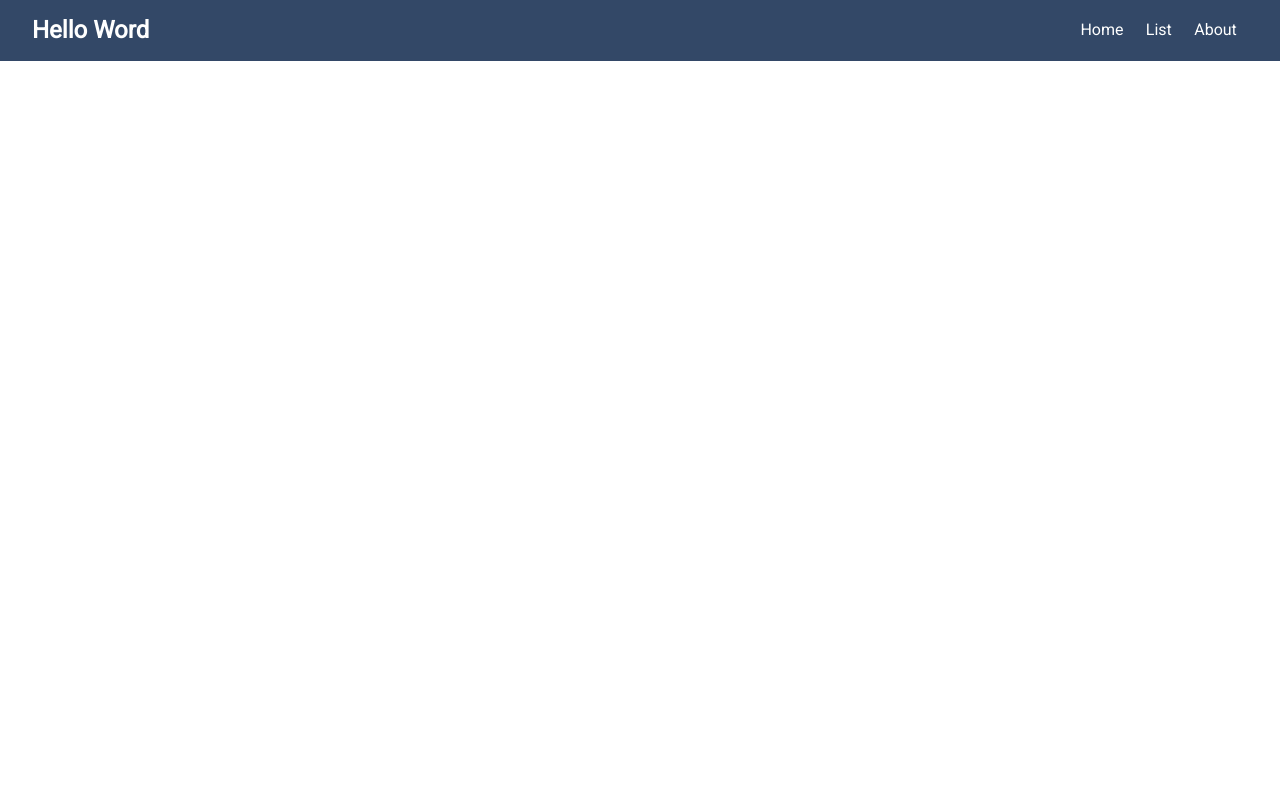
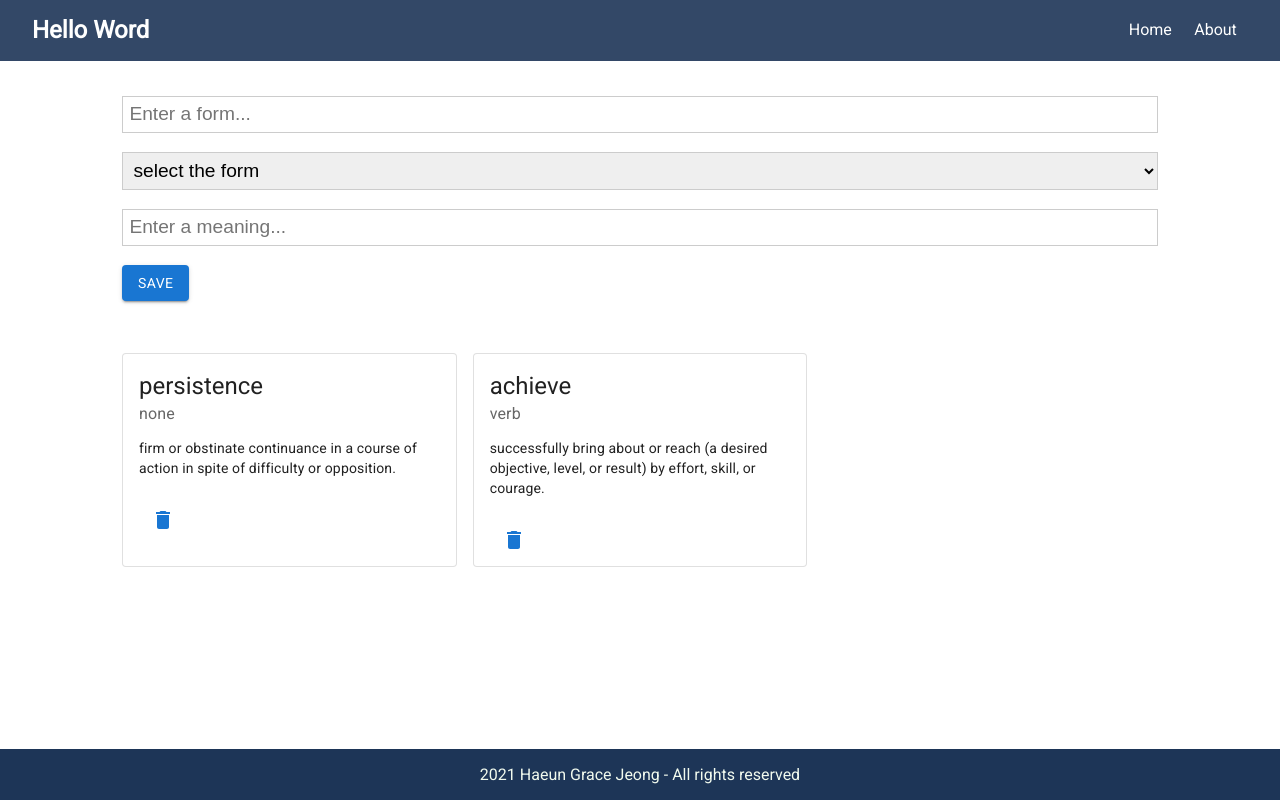
Before and after one commit to JeongHaeun3263/hello-word-mern, a React (Create React App) app: page / in a window 1280 px wide. Built offline with nearby package versions, Linux system fonts and the light colour scheme.

Commit message:
change favicon, add footer, fit the router

```diff
--- a/package.json
+++ b/package.json
@@ -2,7 +2,7 @@
 	"name": "hello-word-mern",
 	"version": "0.1.0",
 	"private": true,
-	"homepage": "http://JeongHaeun3263.github.io/hello-word-mern",
+	"homepage": "http://JeongHaeun3263.github.io/hello-word-mern/",
 	"dependencies": {
 		"@emotion/react": "^11.7.1",
 		"@emotion/styled": "^11.6.0",
--- a/public/index.html
+++ b/public/index.html
@@ -10,34 +10,11 @@
 			content="Web site created using create-react-app"
 		/>
 		<link rel="apple-touch-icon" href="%PUBLIC_URL%/logo192.png" />
-    <!--
-      manifest.json provides metadata used when your web app is installed on a
-      user's mobile device or desktop. See https://developers.google.com/web/fundamentals/web-app-manifest/
-    -->
 		<link rel="manifest" href="%PUBLIC_URL%/manifest.json" />
-    <!--
-      Notice the use of %PUBLIC_URL% in the tags above.
-      It will be replaced with the URL of the `public` folder during the build.
-      Only files inside the `public` folder can be referenced from the HTML.
-
-      Unlike "/favicon.ico" or "favicon.ico", "%PUBLIC_URL%/favicon.ico" will
-      work correctly both with client-side routing and a non-root public URL.
-      Learn how to configure a non-root public URL by running `npm run build`.
-    -->
-    <title>React App</title>
+		<title>Hello Word</title>
 	</head>
 	<body>
 		<noscript>You need to enable JavaScript to run this app.</noscript>
 		<div id="root"></div>
-    <!--
-      This HTML file is a template.
-      If you open it directly in the browser, you will see an empty page.
-
-      You can add webfonts, meta tags, or analytics to this file.
-      The build step will place the bundled scripts into the <body> tag.
-
-      To begin the development, run `npm start` or `yarn start`.
-      To create a production bundle, use `npm run build` or `yarn build`.
-    -->
 	</body>
 </html>
--- a/src/App.css
+++ b/src/App.css
@@ -376,6 +376,32 @@ table th {
 	margin-right: 0.6rem;
 }
 
+/* Word List */
+
+.word__list {
+	margin-top: 3.2rem;
+	display: grid;
+	grid-template-columns: 1fr 1fr 1fr;
+	gap: 1rem;
+}
+
+.word__add__form {
+	display: flex;
+	flex-direction: column;
+}
+
+/* Footer */
+.footer {
+	width: 100%;
+	height: 3.2rem;
+	line-height: 3.2rem;
+	text-align: center;
+	background-color: var(--primary-color);
+	color: var(--light-color);
+	position: absolute;
+	bottom: 0;
+}
+
 /* Mobile Styles */
 @media (max-width: 700px) {
 	.hide-sm {
@@ -412,17 +438,3 @@ table th {
 		justify-content: center;
 	}
 }
-
-/* Word List */
-
-.word__list {
-	margin-top: 3.2rem;
-	display: grid;
-	grid-template-columns: 1fr 1fr 1fr;
-	gap: 1rem;
-}
-
-.word__add__form {
-	display: flex;
-	flex-direction: column;
-}
--- a/src/App.js
+++ b/src/App.js
@@ -1,11 +1,17 @@
 import './App.css';
-import { BrowserRouter as Router, Switch, Route } from 'react-router-dom';
+import {
+	BrowserRouter as Router,
+	Switch,
+	Route,
+	Redirect,
+} from 'react-router-dom';
 
 import Navbar from './components/layout/Navbar';
 import About from './components/pages/About';
 import axios from 'axios';
 import { Fragment, useState } from 'react';
 import WordList from './components/words/WordList';
+import Footer from './components/layout/Footer';
 
 function App() {
 	const [words, setWords] = useState([
@@ -46,23 +52,20 @@ function App() {
 		<Router>
 			<div className='App'>
 				<Navbar />
+				<Footer />
 				<div className='container'>
 					<Switch>
-						<Route
-							exact
-							path='/hello-word-mern'
-							render={() => (
-								<Fragment>
-									<WordList
-										words={words}
-										onAdd={handleAdd}
-										onDelete={handleDelete}
-									/>
-								</Fragment>
-							)}
-						/>
-						<Route path='/about' component={About} />
-						<Route path='/list' />
+						<Route exact path='/'>
+							<WordList
+								words={words}
+								onAdd={handleAdd}
+								onDelete={handleDelete}
+							/>
+						</Route>
+						<Route exact path='/about'>
+							<About />
+						</Route>
+						<Redirect to='/' />
 					</Switch>
 				</div>
 			</div>
--- /dev/null
+++ b/src/components/layout/Footer.js
@@ -0,0 +1,11 @@
+import React from 'react';
+
+const Footer = () => {
+	return (
+		<footer className='footer'>
+			<p>{new Date().getFullYear()} Haeun Grace Jeong - All rights reserved</p>
+		</footer>
+	);
+};
+
+export default Footer;
--- a/src/components/layout/Navbar.js
+++ b/src/components/layout/Navbar.js
@@ -10,9 +10,6 @@ const Navbar = () => {
 					<Link to='/hello-word-mern'>Home</Link>
 				</li>
 				<li>
-					<Link to='/list'>List</Link>
-				</li>
-				<li>
 					<Link to='/about'>About</Link>
 				</li>
 			</ul>
```
Also changed, not shown: src/index.js (+5 -4 lines), 1 other file (tests, documents, lock files or other folders). Lines whose indentation alone changed are shown as unchanged.
